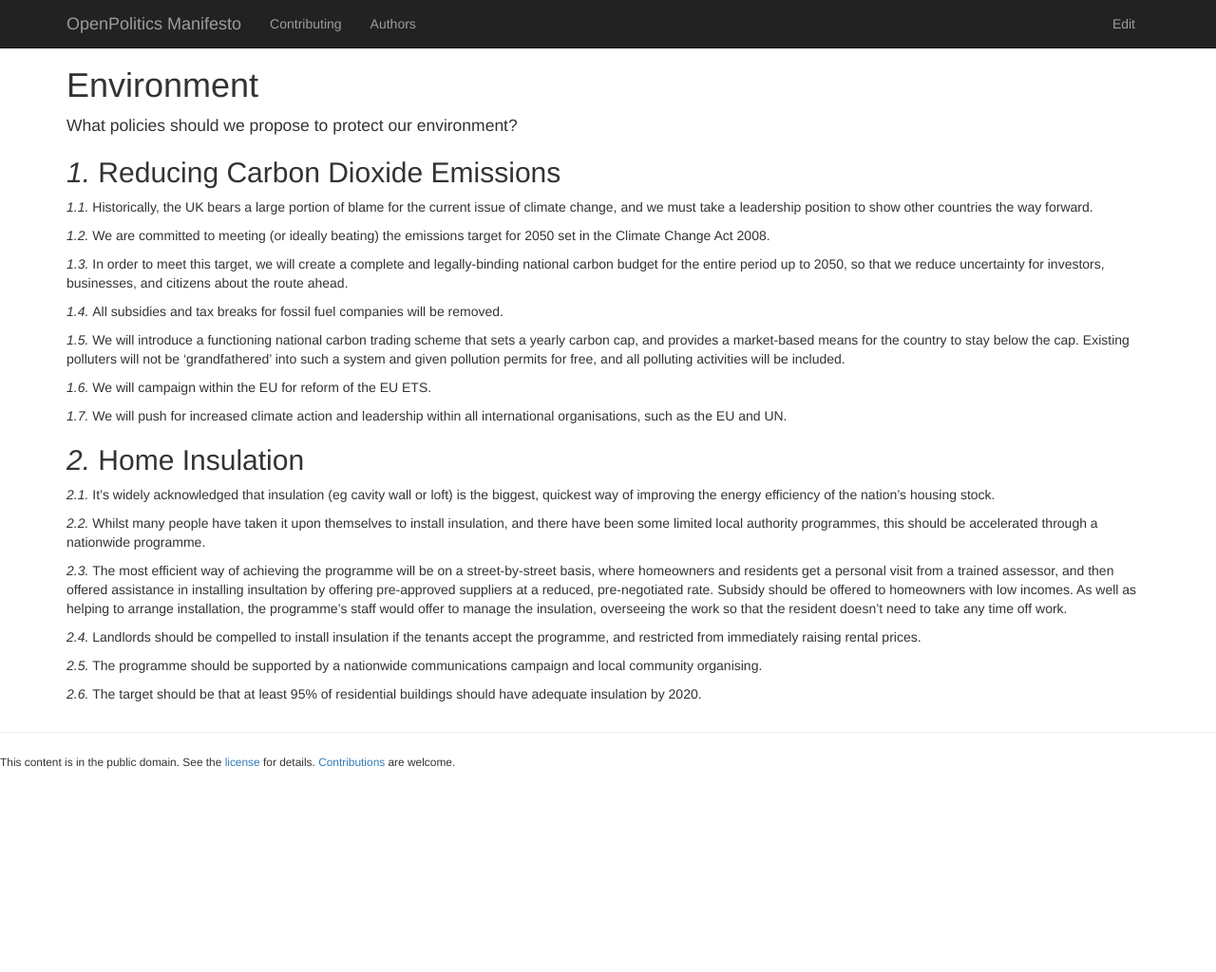
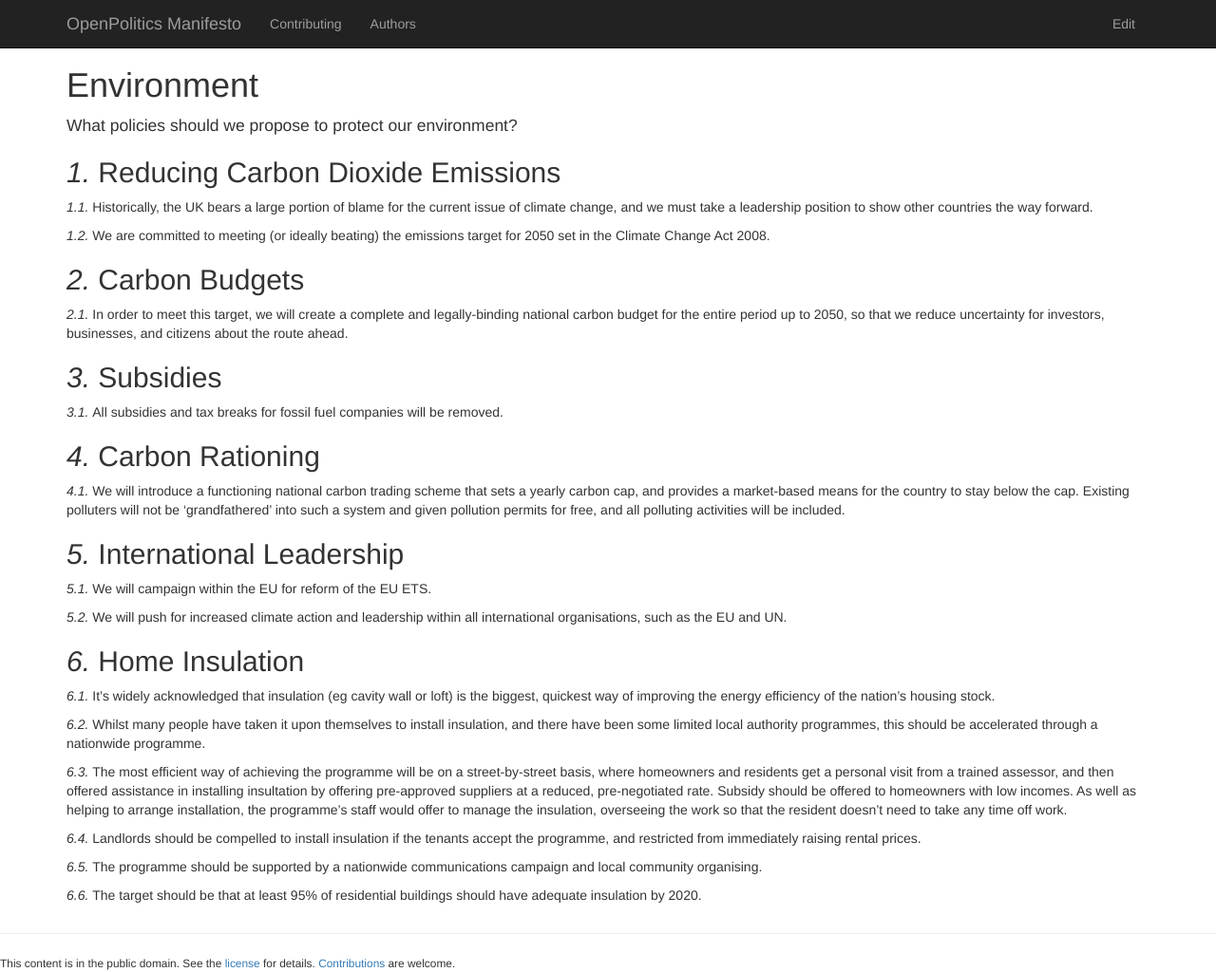
Before and after one commit to openpolitics/manifesto, a Jekyll site: the page built from environment.md, in a window 1280 px wide and 1024 px high. Shown: the whole window at 95% size. Built offline with Jekyll 4.4.1, drawn with Linux system fonts in a browser that asks for light colours; nearby versions of some CDN libraries.

Commit message:
Add section titles

```diff
--- a/environment.md
+++ b/environment.md
@@ -13,15 +13,23 @@ position to show other countries the way forward.
 
 We are committed to meeting (or ideally beating) the emissions target for 2050 set in the Climate Change Act 2008.
 
+## Carbon Budgets
+
 In order to meet this target, we will create a complete and legally-binding national carbon
 budget for the entire period up to 2050, so that we reduce uncertainty for investors, businesses,
 and citizens about the route ahead.
 
+## Subsidies
+
 All subsidies and tax breaks for fossil fuel companies will be removed.
+
+## Carbon Rationing
 
 We will introduce a functioning national carbon trading scheme that sets a yearly carbon cap, and provides a
 market-based means for the country to stay below the cap. Existing polluters will not be 'grandfathered' into
 such a system and given pollution permits for free, and all polluting activities will be included.
+
+## International Leadership
 
 We will campaign within the EU for reform of the EU ETS.
 
```
